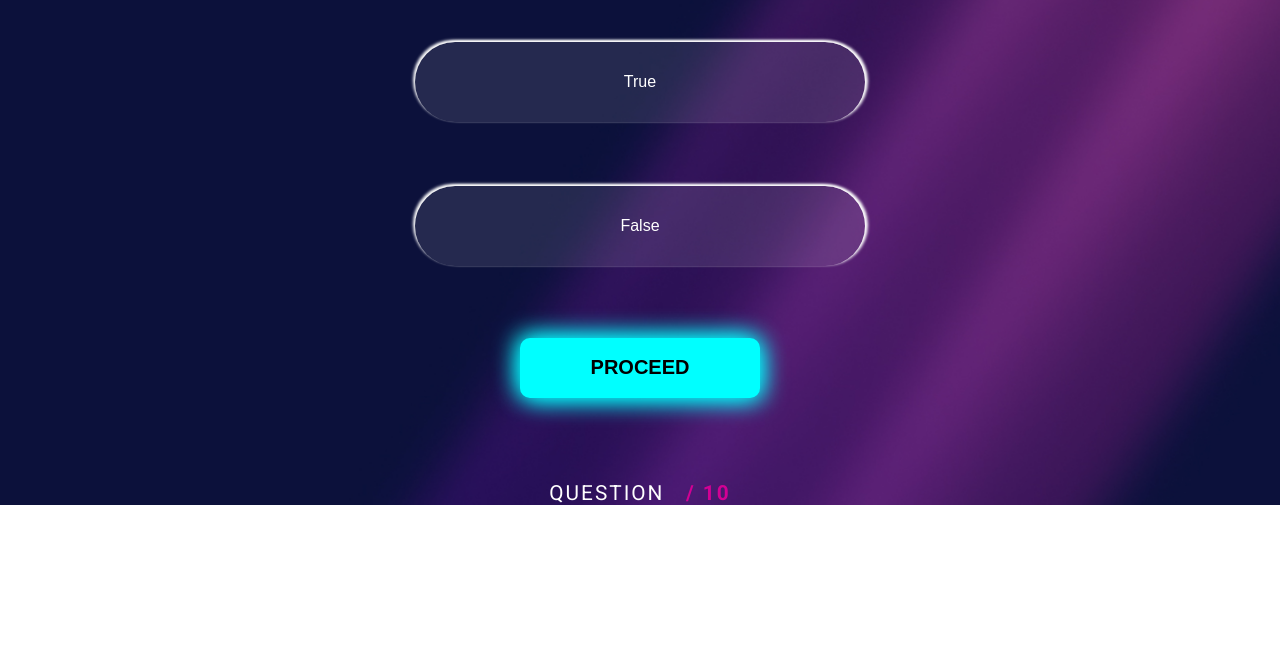
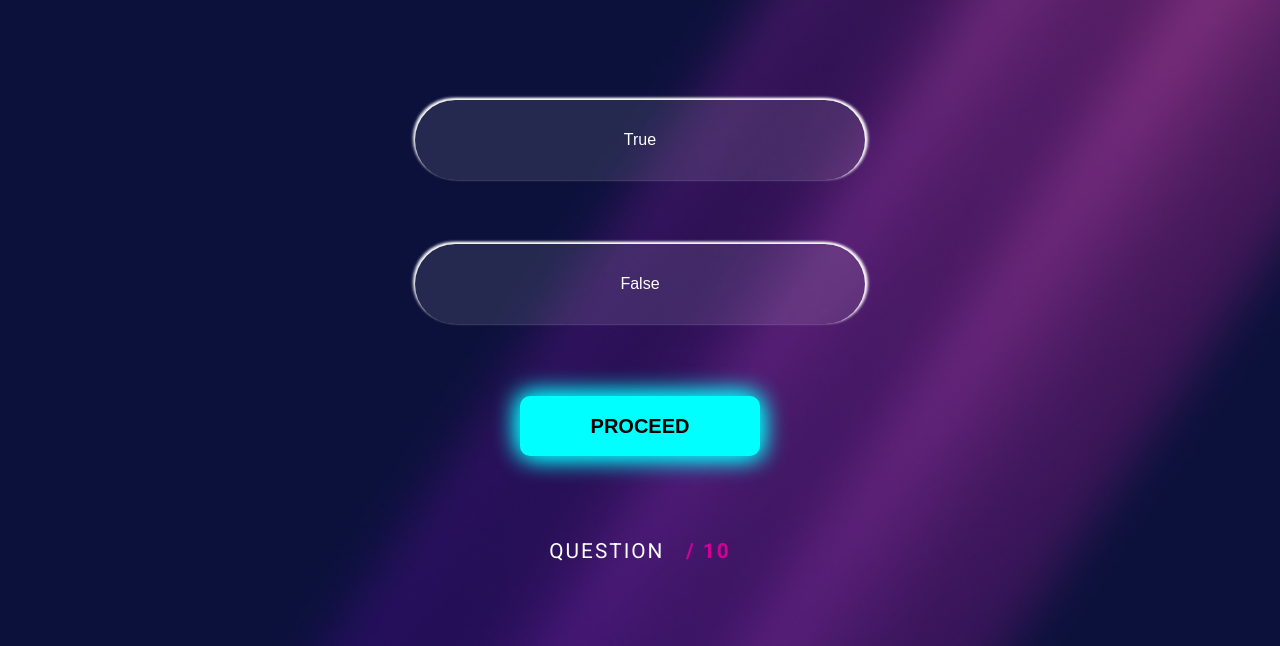
Before and after one commit to Dan131195/BuildWeek1, a plain HTML site: page exam.html in a window 1280 px wide. Shown: the part 295-941 px from the top of the page. Before the commit the page ends 800 px from the top, so only its background shows below. Drawn offline with nearby package versions, Linux system fonts and the light colour scheme.

Commit message:
Esercizio

```diff
--- a/Assets/Css/style.css
+++ b/Assets/Css/style.css
@@ -154,6 +154,10 @@ input[type="checkbox"] {
 #exam,
 .numbersQuestion {
   text-align: center;
+}
+
+#exam {
+  margin-top: 6em;
 }
 
 #question {
--- a/Assets/Js/exam.js
+++ b/Assets/Js/exam.js
@@ -186,7 +186,6 @@ const arraySubmitAnswers = [];
 function randomQuestion() {
   flagStateRandom = flagStateRandom ? randomNumber = Math.floor((Math.random() * questions.length)).toFixed() : false;
   flagStateRandom = randomNumber;
-  console.log(flagStateRandom);
   return flagStateRandom;
 }
 
@@ -204,16 +203,13 @@ const theQuestion = () => {
   incorrect_answers.push(correct_answer);
   arraySubmitAnswers.push(randomNumber);
   incorrect_answers.sort(() => Math.floor(Math.random() - 0.5));
-  console.log(incorrect_answers);
 
   for (let i = 0; i < incorrect_answers.length; i++) {
-    console.log(i);
     const answer = document.createElement("button");
     answer.innerText = incorrect_answers[i];
     answer.classList.add("option");
     answer.setAttribute("onclick", `isCorrect(${i})`);
     questionContaier.appendChild(answer);
-    console.log(answer);
   }
 
 }
@@ -228,18 +224,14 @@ const isCorrect = (i) => {
   btnAnswers.classList.add("selected");
   if (questions[i].incorrect_answers[i] === btnAnswers.innerText) {
     incorrect_answers_number++;
-    console.log(incorrect_answers_number);
     localStorage.setItem(incorrect_answers_number, "Risposta sbagliata");
   }
   else if (questions[i].correct_answer === btnAnswers.innerText) {
     correct_answer_number++;
-    console.log(correct_answers_number);
     localStorage.setItem(correct_answers_number, "Risposta Corretta");
   }
   numberQuestion++;
 }
-
-console.log(flagStateRandom);
 
 const nextQuestions = () => {
   if (arraySubmitAnswers.includes(randomNumber)) {
@@ -267,5 +259,6 @@ document.getElementById("answerConfirm").addEventListener('click', function () {
   resetAllAnswers();
   nextQuestions();
   theQuestion();
+  startTimer();
   document.getElementById("numberQuestion").innerText = numberQuestion;
 });
```
